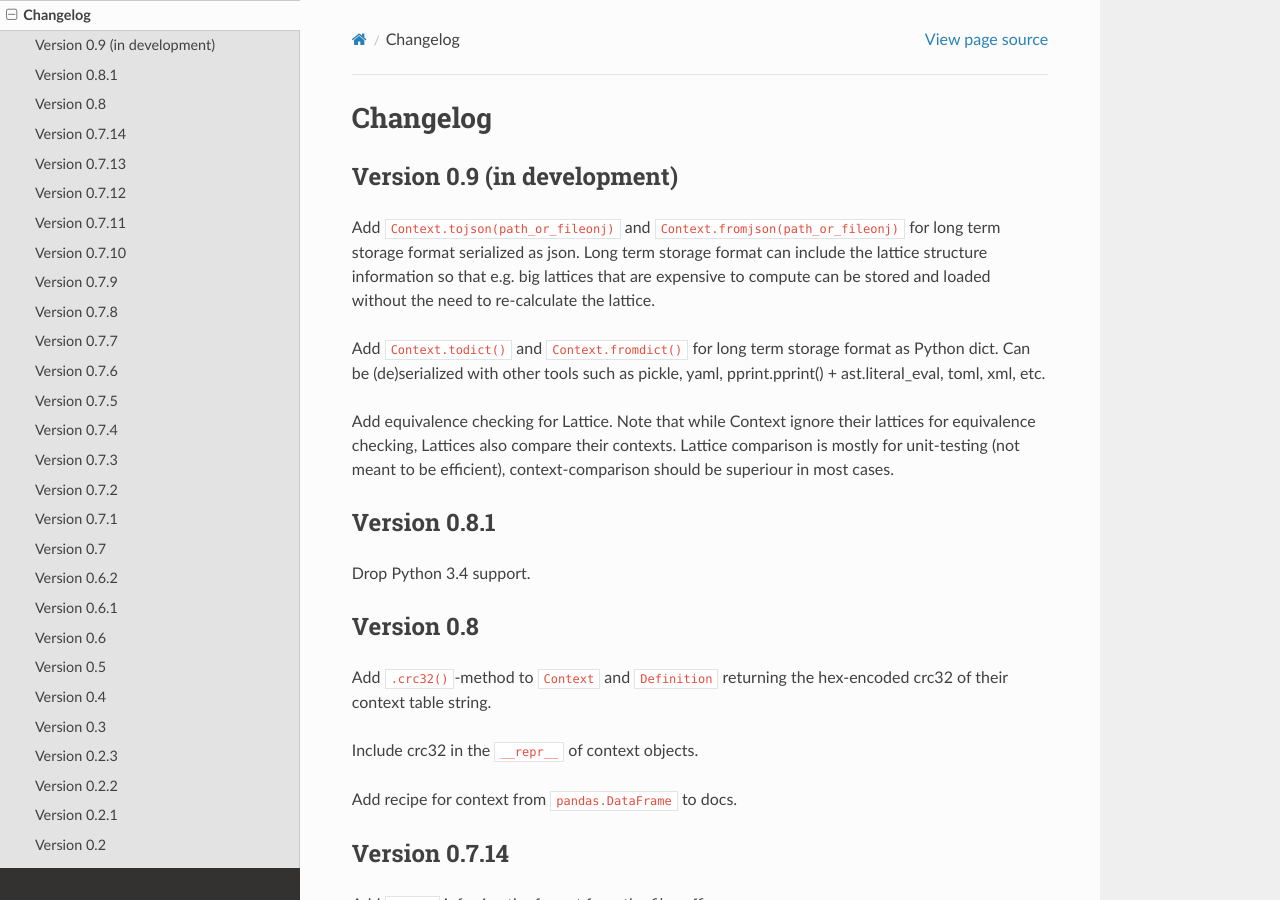
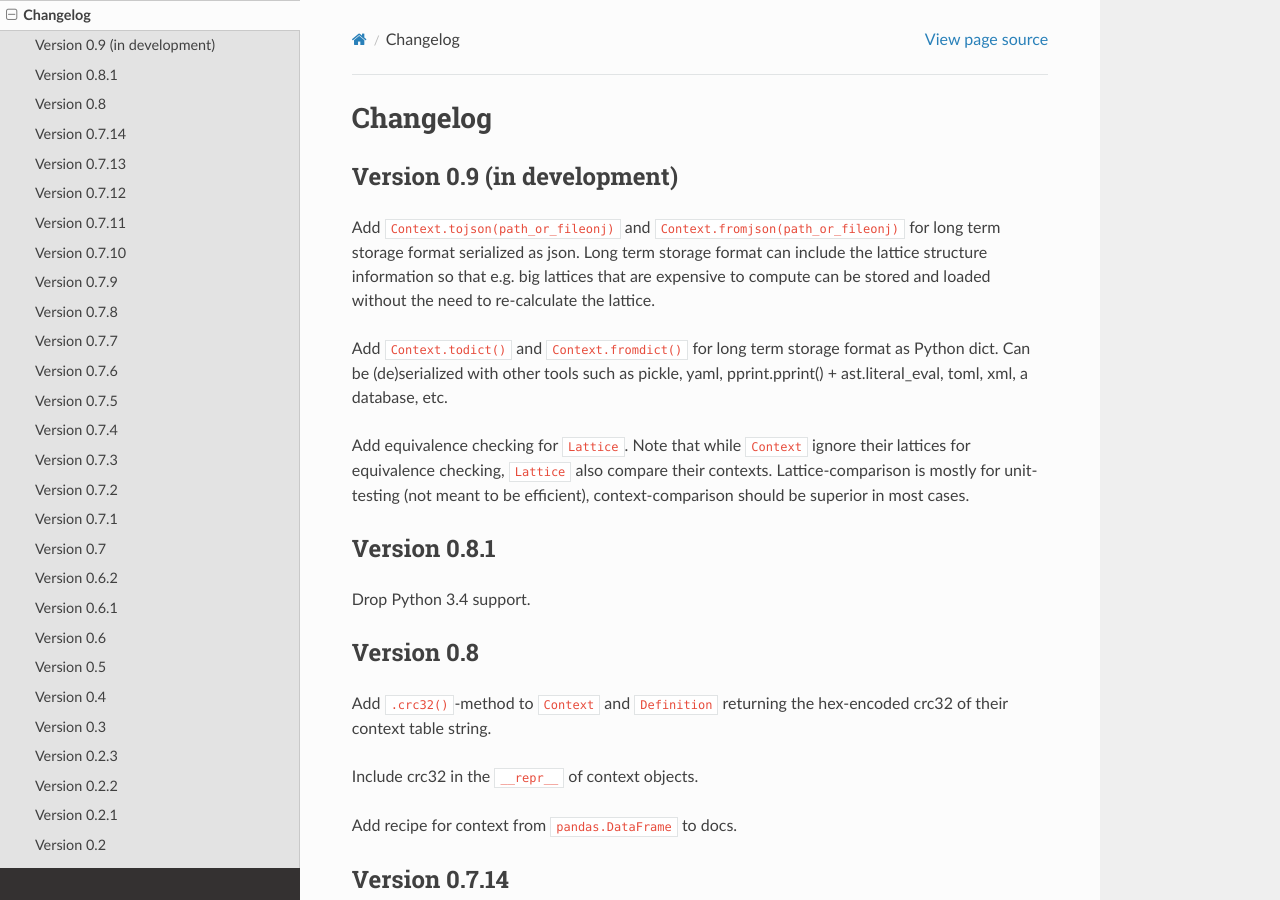
Before and after one commit to xflr6/concepts, a Sphinx documentation site: the page built from docs/changelog.rst, in a window 1280 px wide and 900 px high. Built offline with Sphinx 7.4.7 and the Read the Docs theme 2.0.0, drawn with Linux system fonts in a browser that asks for light colours.

```diff
--- a/CHANGES.txt
+++ b/CHANGES.txt
@@ -12,11 +12,11 @@ compute can be stored and loaded without the need to re-calculate the lattice.
 
 Add ``Context.todict()`` and ``Context.fromdict()`` for long term storage format
 as Python dict. Can be (de)serialized with other tools such as pickle, yaml,
-pprint.pprint() + ast.literal_eval, toml, xml, etc.
+pprint.pprint() + ast.literal_eval, toml, xml, a database, etc.
 
-Add equivalence checking for Lattice. Note that while Context ignore their lattices for
-equivalence checking, Lattices also compare their contexts. Lattice comparison is mostly
-for unit-testing (not meant to be efficient), context-comparison should be superiour in most cases.
+Add equivalence checking for ``Lattice``. Note that while ``Context`` ignore their
+lattices for equivalence checking, ``Lattice`` also compare their contexts.
+Lattice-comparison is mostly for unit-testing (not meant to be efficient), context-comparison should be superior in most cases.
 
 
 Version 0.8.1
```
Also changed, not shown: docs/advanced.rst (+14 -0 lines), 2 other files.
